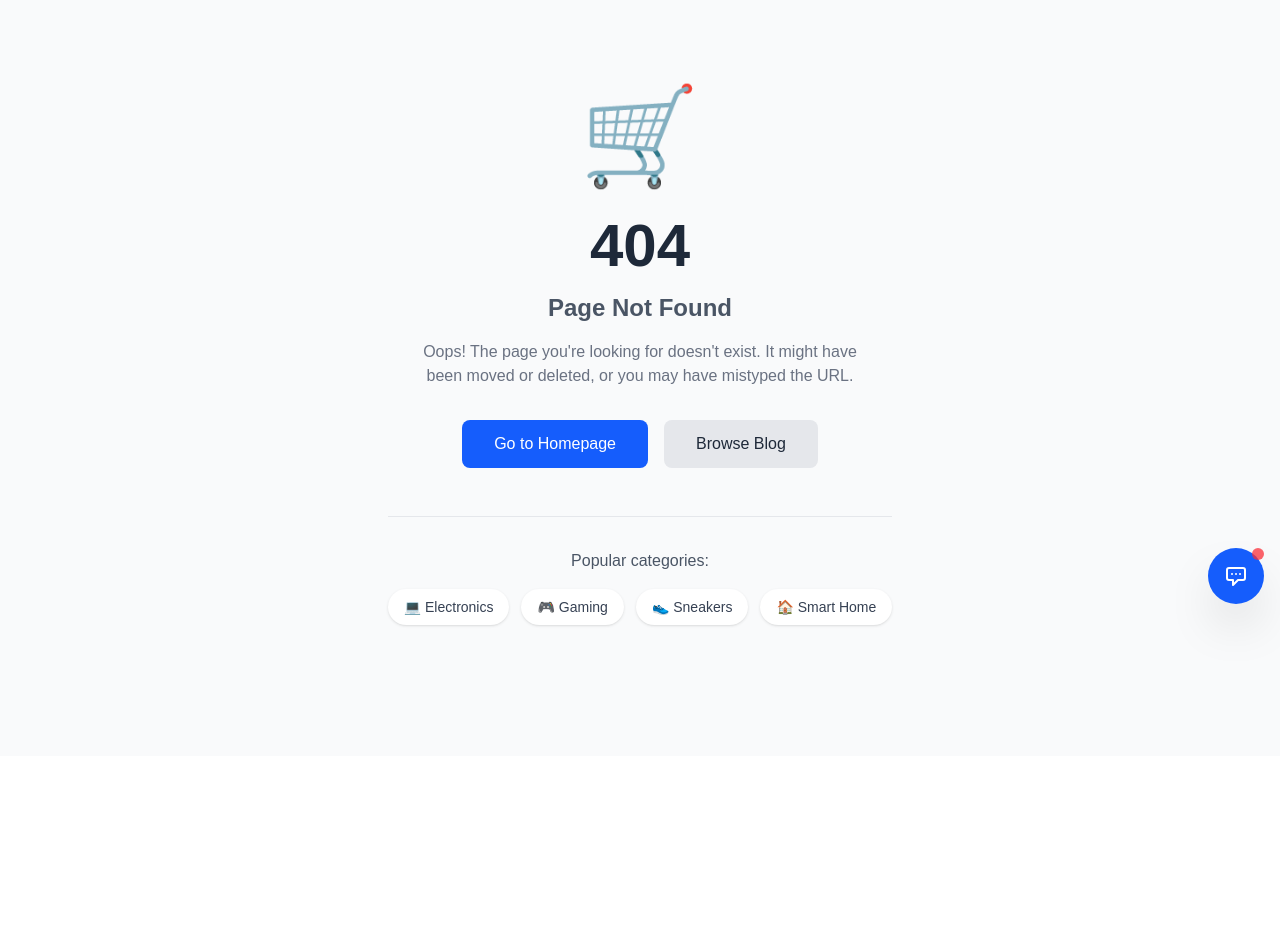
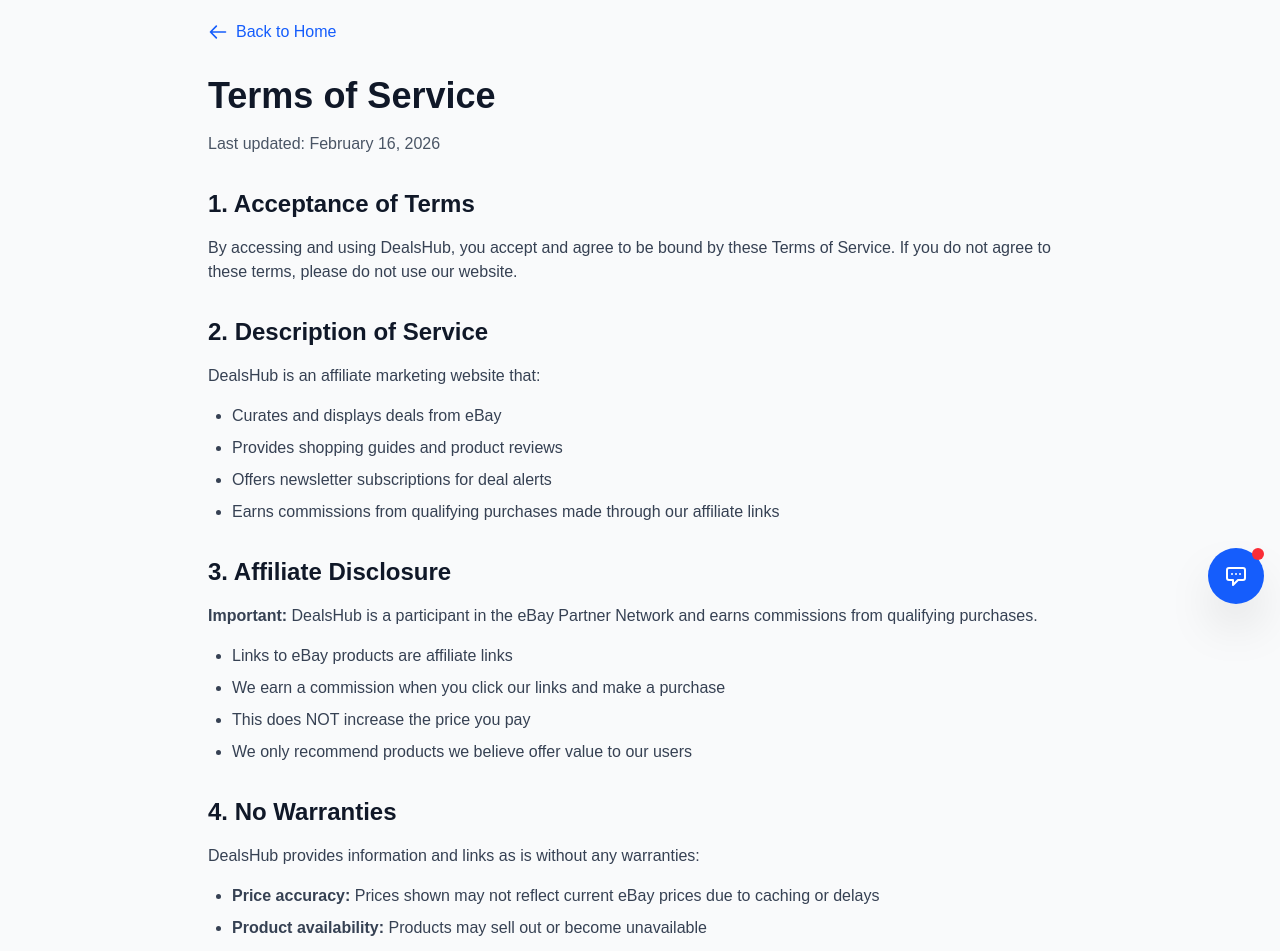
Before and after one commit to SamoTech/ebay-store, a Next.js app: page /terms in a window 1280 px wide. Before the commit this address had no page. Shown: the part 180-1131 px from the top of the page. Before the commit the page ends 936 px from the top, so only its background shows below. Built offline with nearby package versions, Linux system fonts and the light colour scheme.

Commit message:
📄 Add Terms of Service page

```diff
--- /dev/null
+++ b/app/terms/page.tsx
@@ -0,0 +1,186 @@
+import { Metadata } from 'next';
+import Link from 'next/link';
+import Footer from '../../components/Footer';
+
+export const metadata: Metadata = {
+  title: 'Terms of Service | DealsHub',
+  description: 'Terms and conditions for using DealsHub affiliate marketing website.',
+};
+
+export default function TermsPage() {
+  return (
+    <main className="min-h-screen bg-gray-50 dark:bg-gray-900">
+      <div className="max-w-4xl mx-auto px-4 py-16">
+        <Link
+          href="/"
+          className="inline-flex items-center gap-2 text-blue-600 dark:text-blue-400 hover:underline mb-8"
+        >
+          <svg className="w-5 h-5" fill="none" viewBox="0 0 24 24" stroke="currentColor">
+            <path strokeLinecap="round" strokeLinejoin="round" strokeWidth={2} d="M10 19l-7-7m0 0l7-7m-7 7h18" />
+          </svg>
+          Back to Home
+        </Link>
+
+        <h1 className="text-4xl font-bold text-gray-900 dark:text-white mb-4">
+          Terms of Service
+        </h1>
+        <p className="text-gray-600 dark:text-gray-400 mb-8">
+          Last updated: February 16, 2026
+        </p>
+
+        <div className="space-y-8">
+          <section>
+            <h2 className="text-2xl font-bold text-gray-900 dark:text-white mb-4">
+              1. Acceptance of Terms
+            </h2>
+            <p className="text-gray-700 dark:text-gray-300">
+              By accessing and using DealsHub, you accept and agree to be bound by these Terms of Service. If you do not agree to these terms, please do not use our website.
+            </p>
+          </section>
+
+          <section>
+            <h2 className="text-2xl font-bold text-gray-900 dark:text-white mb-4">
+              2. Description of Service
+            </h2>
+            <p className="text-gray-700 dark:text-gray-300 mb-4">
+              DealsHub is an affiliate marketing website that:
+            </p>
+            <ul className="list-disc pl-6 text-gray-700 dark:text-gray-300 space-y-2">
+              <li>Curates and displays deals from eBay</li>
+              <li>Provides shopping guides and product reviews</li>
+              <li>Offers newsletter subscriptions for deal alerts</li>
+              <li>Earns commissions from qualifying purchases made through our affiliate links</li>
+            </ul>
+          </section>
+
+          <section>
+            <h2 className="text-2xl font-bold text-gray-900 dark:text-white mb-4">
+              3. Affiliate Disclosure
+            </h2>
+            <p className="text-gray-700 dark:text-gray-300 mb-4">
+              <strong>Important:</strong> DealsHub is a participant in the eBay Partner Network and earns commissions from qualifying purchases.
+            </p>
+            <ul className="list-disc pl-6 text-gray-700 dark:text-gray-300 space-y-2">
+              <li>Links to eBay products are affiliate links</li>
+              <li>We earn a commission when you click our links and make a purchase</li>
+              <li>This does NOT increase the price you pay</li>
+              <li>We only recommend products we believe offer value to our users</li>
+            </ul>
+          </section>
+
+          <section>
+            <h2 className="text-2xl font-bold text-gray-900 dark:text-white mb-4">
+              4. No Warranties
+            </h2>
+            <p className="text-gray-700 dark:text-gray-300 mb-4">
+              DealsHub provides information and links as is without any warranties:
+            </p>
+            <ul className="list-disc pl-6 text-gray-700 dark:text-gray-300 space-y-2">
+              <li><strong>Price accuracy:</strong> Prices shown may not reflect current eBay prices due to caching or delays</li>
+              <li><strong>Product availability:</strong> Products may sell out or become unavailable</li>
+              <li><strong>Product quality:</strong> We do not guarantee the quality or authenticity of products sold by eBay sellers</li>
+              <li><strong>Deals:</strong> Deals and discounts are subject to change without notice</li>
+            </ul>
+          </section>
+
+          <section>
+            <h2 className="text-2xl font-bold text-gray-900 dark:text-white mb-4">
+              5. Third-Party Transactions
+            </h2>
+            <p className="text-gray-700 dark:text-gray-300">
+              When you click our links and purchase from eBay, you enter into a transaction with eBay and/or the individual eBay seller, NOT with DealsHub. We are not responsible for:
+            </p>
+            <ul className="list-disc pl-6 text-gray-700 dark:text-gray-300 space-y-2 mt-4">
+              <li>Product quality, authenticity, or condition</li>
+              <li>Shipping delays or issues</li>
+              <li>Seller disputes or refunds</li>
+              <li>eBay policies or changes to their platform</li>
+            </ul>
+            <p className="text-gray-700 dark:text-gray-300 mt-4">
+              For issues with purchases, contact eBay customer support directly.
+            </p>
+          </section>
+
+          <section>
+            <h2 className="text-2xl font-bold text-gray-900 dark:text-white mb-4">
+              6. User Conduct
+            </h2>
+            <p className="text-gray-700 dark:text-gray-300 mb-4">
+              You agree NOT to:
+            </p>
+            <ul className="list-disc pl-6 text-gray-700 dark:text-gray-300 space-y-2">
+              <li>Use automated tools (bots, scrapers) to access our website</li>
+              <li>Attempt to circumvent affiliate links or tracking</li>
+              <li>Copy or reproduce our content without permission</li>
+              <li>Use our website for any illegal or unauthorized purpose</li>
+              <li>Attempt to hack, disrupt, or overload our servers</li>
+            </ul>
+          </section>
+
+          <section>
+            <h2 className="text-2xl font-bold text-gray-900 dark:text-white mb-4">
+              7. Intellectual Property
+            </h2>
+            <p className="text-gray-700 dark:text-gray-300">
+              All content on DealsHub (text, images, logos, design) is owned by DealsHub or licensed to us. Product images and descriptions belong to their respective owners (eBay sellers, manufacturers). You may not copy, reproduce, or distribute our content without written permission.
+            </p>
+          </section>
+
+          <section>
+            <h2 className="text-2xl font-bold text-gray-900 dark:text-white mb-4">
+              8. Limitation of Liability
+            </h2>
+            <p className="text-gray-700 dark:text-gray-300">
+              DealsHub and its operators are NOT liable for:
+            </p>
+            <ul className="list-disc pl-6 text-gray-700 dark:text-gray-300 space-y-2 mt-4">
+              <li>Any losses from purchases made through our affiliate links</li>
+              <li>Inaccurate pricing, product descriptions, or availability</li>
+              <li>Issues with eBay sellers or products</li>
+              <li>Website downtime or technical issues</li>
+              <li>Loss of data, savings, or profits</li>
+            </ul>
+          </section>
+
+          <section>
+            <h2 className="text-2xl font-bold text-gray-900 dark:text-white mb-4">
+              9. Newsletter and Communications
+            </h2>
+            <p className="text-gray-700 dark:text-gray-300">
+              By subscribing to our newsletter, you agree to receive emails about deals, products, and promotions. You can unsubscribe at any time using the link in any email.
+            </p>
+          </section>
+
+          <section>
+            <h2 className="text-2xl font-bold text-gray-900 dark:text-white mb-4">
+              10. Changes to Terms
+            </h2>
+            <p className="text-gray-700 dark:text-gray-300">
+              We reserve the right to modify these Terms of Service at any time. Changes will be posted on this page with an updated date. Continued use of our website after changes constitutes acceptance of the new terms.
+            </p>
+          </section>
+
+          <section>
+            <h2 className="text-2xl font-bold text-gray-900 dark:text-white mb-4">
+              11. Governing Law
+            </h2>
+            <p className="text-gray-700 dark:text-gray-300">
+              These Terms of Service are governed by applicable international e-commerce laws. Any disputes will be resolved through binding arbitration.
+            </p>
+          </section>
+
+          <section>
+            <h2 className="text-2xl font-bold text-gray-900 dark:text-white mb-4">
+              12. Contact Information
+            </h2>
+            <p className="text-gray-700 dark:text-gray-300">
+              If you have questions about these Terms of Service, please contact us through our website.
+            </p>
+          </section>
+        </div>
+      </div>
+
+      <Footer />
+    </main>
+  );
+}
```
